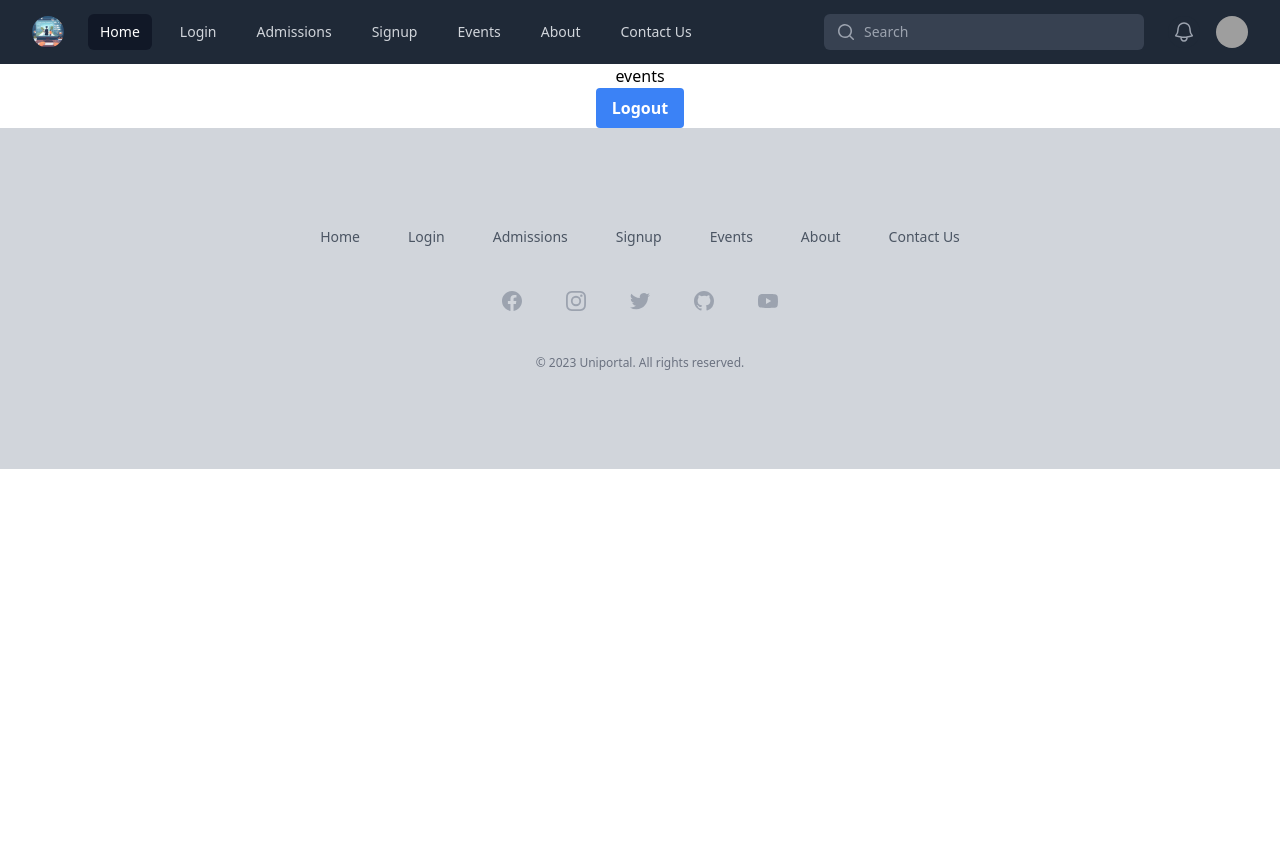
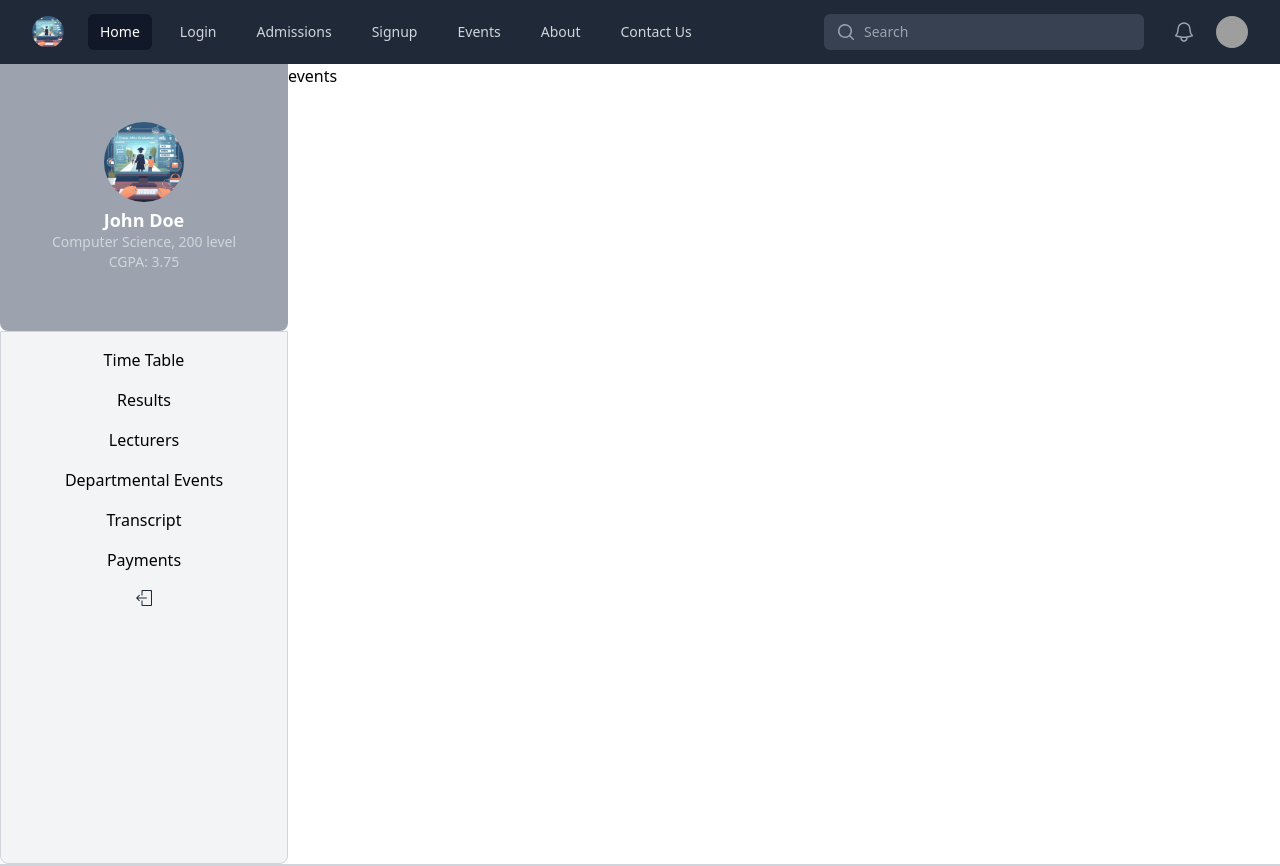
Before and after one commit to ambkingdavid/UNIPORTAL, a React (Vite) app in the folder client/: page /Events in a window 1280 px wide. Shown: the top 866 px of the page. Before the commit the page ends 800 px from the top, so only its background shows below. Built offline with nearby package versions, Linux system fonts and the light colour scheme; grey boxes are pictures that could not be loaded.

Commit message:
update on login page

```diff
--- a/client/package.json
+++ b/client/package.json
@@ -13,8 +13,10 @@
     "@headlessui/react": "^1.7.17",
     "@heroicons/react": "^2.0.18",
     "@reduxjs/toolkit": "^1.9.7",
+    "axios": "^1.5.1",
     "react": "^18.2.0",
     "react-dom": "^18.2.0",
+    "react-icons": "^4.11.0",
     "react-redux": "^8.1.3",
     "react-router-dom": "^6.16.0",
     "redux": "^4.2.1",
--- a/client/src/components/body/Logout.jsx
+++ b/client/src/components/body/Logout.jsx
@@ -1,23 +1,21 @@
 import { logout } from "../../slices/userSlice";
 import { useDispatch } from "react-redux";
+import { SlLogout } from "react-icons/sl";
 
 const Logout = () => {
   const dispatch = useDispatch();
   const handleLogout = (e) => {
-        e.preventDefault()
+    e.preventDefault();
     dispatch(logout());
   };
 
   return (
-        <div>
-            <button className="bg-blue-500 hover:bg-blue-700 text-white font-bold py-2 px-4 rounded"
-                onClick={(e) => handleLogout(e)}
-            >
-                Logout
-
+    <div >
+      <button className=" text-gray-800" onClick={(e) => handleLogout(e)}>
+        <SlLogout />
       </button>
     </div>
-    )
-}
+  );
+};
 
-export default Logout
+export default Logout;
--- /dev/null
+++ b/client/src/components/body/Sidebar.jsx
@@ -0,0 +1,59 @@
+import { useState } from 'react';
+import Logout from './Logout';
+
+const Sidebar = () => {
+  // Define the initial student data using useState
+  const [studentData, setStudentData] = useState({
+    name: 'John Doe',
+    department: 'Computer Science',
+    level: '200 level',
+    cgpa: '3.75',
+  });
+
+  return (
+    <div className="h-screen w-72">
+      {/* Top Section */}
+      <div className="h-1/3 bg-gray-400 flex flex-col items-center justify-center rounded-b-lg">
+        <img
+          src="./src/assets/uniportal.jpg" // Replace with the URL of the profile picture
+          alt="Profile Picture"
+          className="h-20 w-20 rounded-full mb-2"
+        />
+        <div className="text-lg font-semibold text-white">{studentData.name}</div>
+        <div className="text-sm text-gray-300">
+          {studentData.department}, {studentData.level}
+        </div>
+        <div className="text-sm text-gray-300">CGPA: {studentData.cgpa}</div>
+      </div>
+
+      {/* Bottom Section with Navigation Links and Dropdown Menu */}
+      <div className="h-2/3 bg-gray-100 rounded-b-lg border
+       border-gray-300 p-4">
+        {/* Navigation Links */}
+        <div className="mb-4">
+          <a href="#">Time Table</a>
+        </div>
+        <div className="mb-4">
+          <a href="#">Results</a>
+        </div>
+        <div className="mb-4">
+          <a href="#">Lecturers</a>
+        </div>
+        <div className="mb-4">
+          <a href="#">Departmental Events</a>
+        </div>
+        <div className="mb-4">
+          <a href="#">Transcript</a>
+        </div>
+        <div className="mb-4">
+          <a href="#">Payments</a>
+        </div>
+        <div>
+            <Logout/>
+        </div>
+      </div>
+    </div>
+  );
+};
+
+export default Sidebar;
--- a/client/src/pages/2.login/Login.jsx
+++ b/client/src/pages/2.login/Login.jsx
@@ -1,7 +1,8 @@
-import { useState } from "react"
+import { useState } from "react";
+import { useDispatch } from "react-redux";
 import { login } from "../../slices/userSlice";
-import { useDispatch } from "react-redux";
-import uniportal from '../../assets/uniportal.jpg'
+import uniportal from "../../assets/uniportal.jpg";
+import axios from "axios";
 
 export default function Login() {
   const [name, setName] = useState("");
@@ -9,14 +10,23 @@ export default function Login() {
 
   const dispatch = useDispatch();
 
-  const handleSubmit = (e) => {
+  const handleSubmit = async (e) => {
     e.preventDefault();
 
-    dispatch(login({
-      name: name,
-      password: password,
-      loggedIn: true,
-    }));
+    try {
+      // MakeHTTP request using Axios
+      const response = await axios.post("your api endpoint", {
+        name: name,
+        password: password,
+      });
+
+      // if the response contains user data, dispatch the login action
+      dispatch(login(response.data));
+
+    } catch (error) {
+      // Handle errors, e.g., show an error message
+      console.error("Login failed: ", error);
+    }
   };
 
 
--- a/client/src/pages/4.events/Events.jsx
+++ b/client/src/pages/4.events/Events.jsx
@@ -1,10 +1,11 @@
-import Logout from "../../components/body/Logout"
+
+import Sidebar from "../../components/body/Sidebar"
 
 const events = () => {
     return (
-      <div className="text-center">
+      <div className="flex flex-row text-center">
+     <Sidebar/>
         events
-        <Logout/>
       </div>
     )
   }
--- /dev/null
+++ b/client/src/pages/8.dashboard/Dashboard.jsx
@@ -0,0 +1,11 @@
+
+
+const Dashboard = () => {
+  return (
+    <div>
+
+    </div>
+  )
+}
+
+export default Dashboard
--- a/client/tailwind.config.js
+++ b/client/tailwind.config.js
@@ -5,7 +5,29 @@ export default {
     './src/**/*.{js,ts,jsx,tsx}'
   ],
   theme: {
-    extend: {},
+    fontSize: {
+      xs: ['0.75rem', '1rem'],   // 12px / 16px
+      sm: ['0.875rem', '1.25rem'], // 14px / 20px
+      base: ['1rem', '1.21875rem'], // 16px / 19.5px
+      lg: ['1.125rem', '1.3625rem'], // 18px / 21.94px
+      xl: ['1.25rem', '1.5rem'],   // 20px / 24.38px
+      '2xl': ['1.5rem', '1.82625rem'], // 24px / 29.26px
+      '3xl': ['1.75rem', '3.125rem'], // 28px / 50px
+      '4xl': ['3rem', '3.625rem'],   // 48px / 58px
+      '8xl': ['6rem', '6.625rem'],   // 96px / 106px
+    },
+    extend: {
+      fontFamily: {
+        crimson: ['Crimson Text', 'sans-serif'],
+        montserrat: ['Montserrat', 'sans-serif'],
+      },
+      colors: {
+        "primary": "#1F2937",
+        "secondary": "#00000",
+        "tertiary": "#B3D5F7"
+      },
+    },
+
   },
   plugins: [
     require('@tailwindcss/forms'),
```
Also changed, not shown: client/src/assets/circleLeft.svg (added), client/src/components/body/Hero.jsx (deleted), client/src/components/body/profile.jsx (added), 1 other file (tests, documents, lock files or other folders). Lines whose indentation alone changed are shown as unchanged.
